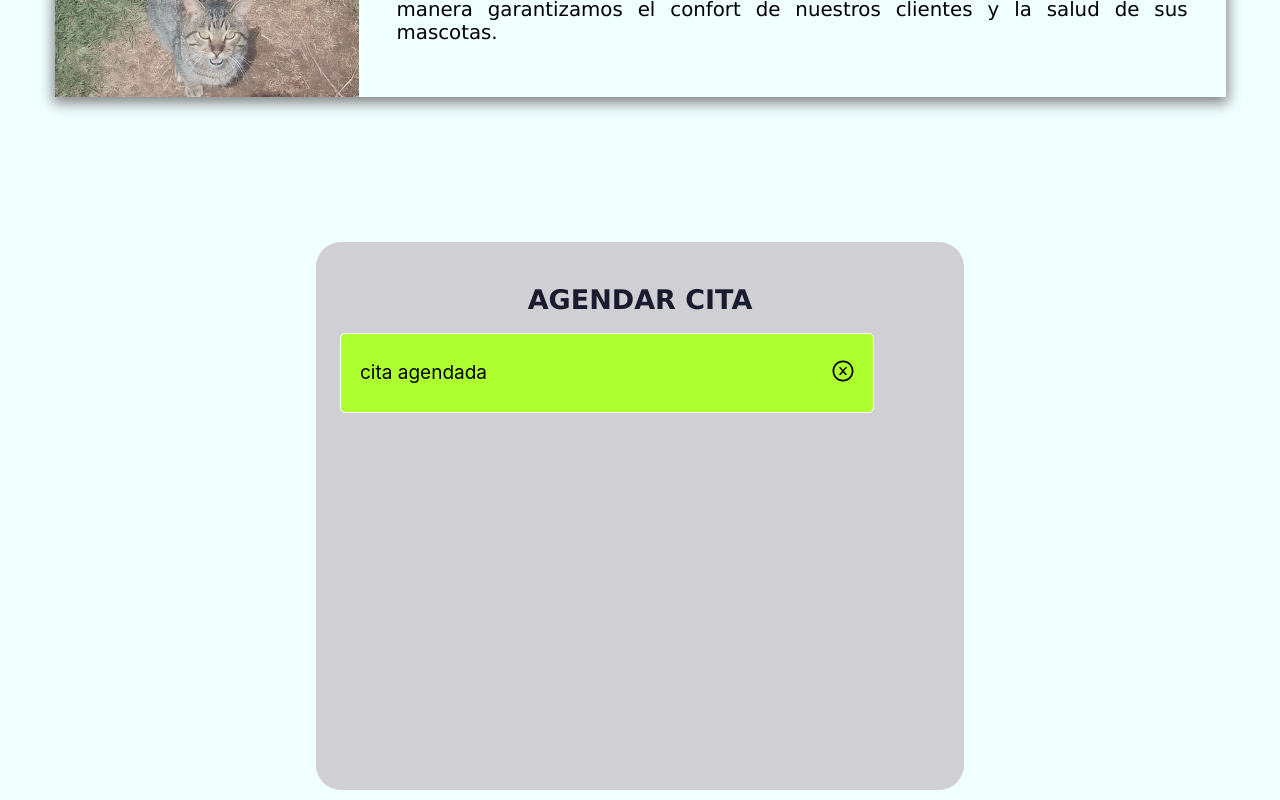
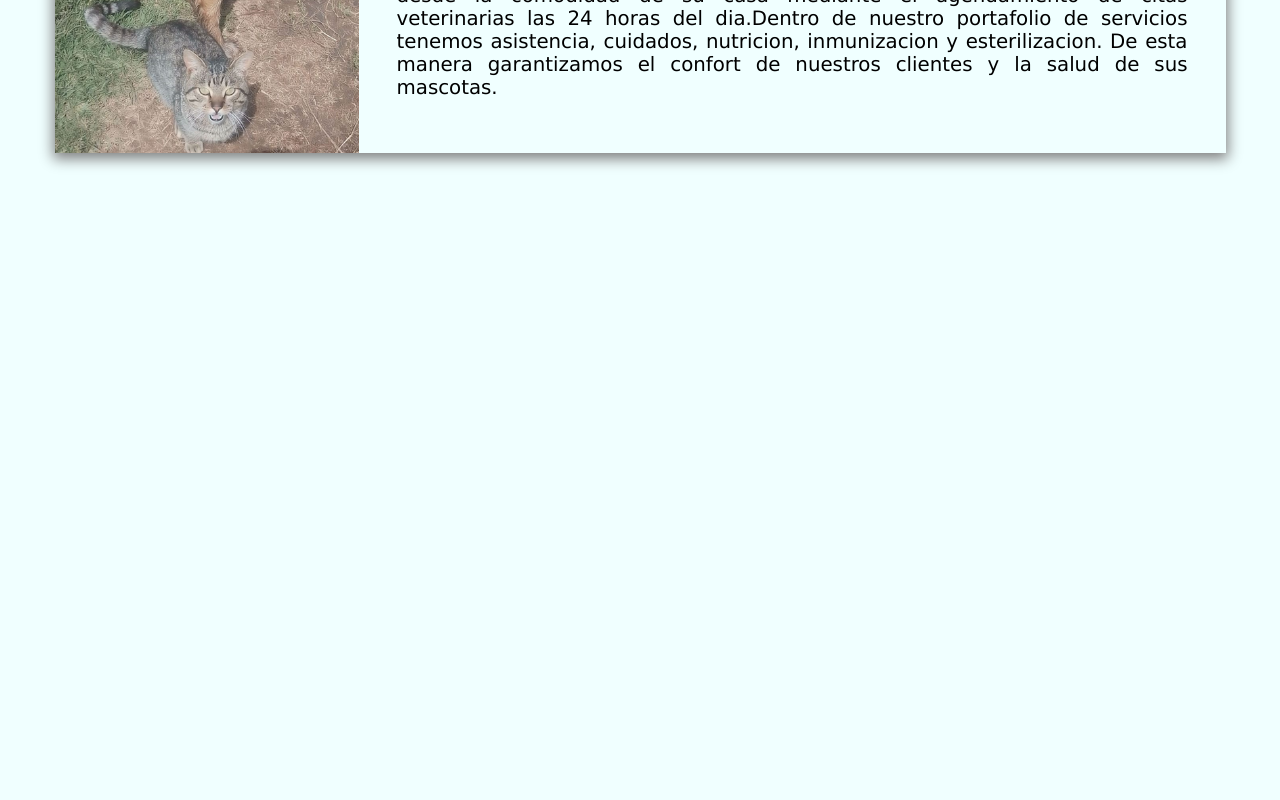
Before and after one commit to victorEmerio5/proyecto-final-g12, a React (Create React App) app: page / in a window 1280 px wide. Shown: the part 495-1295 px from the top of the page. After the commit the page ends 800 px from the top, so only its background shows below. Built offline with nearby package versions, Linux system fonts and the light colour scheme; the HTML template or start-up script is replaced by a standard one.

Commit message:
eliminando errores

```diff
--- a/src/App.css
+++ b/src/App.css
@@ -19,20 +19,11 @@ h1 {
   font-family: Verdana, Geneva, Tahoma, sans-serif;
   max-width: 939px;
   font-size: 2.4em;
-  font-weight: 698;
-  line-height: 1.1;
   margin: 40px 0;
 }
 
 h1:hover {
-  font-size: 3.0em;
-}
-
-h2 {
-  color: #1b1b30;
-  font-family: Verdana, Geneva, Tahoma, sans-serif;
-  text-align: center;
-  margin: 18px 0;
+  font-size: 2.0em;
 }
 
 /*estilo contenedor App*/
@@ -55,14 +46,3 @@ h2 {
   align-items: center;
   justify-content: center;
 }
-
-/*estilo cont-cita*/
-
-.cont-cita {
-  width: 600px;
-  min-height: 500px;
-  background-color: #d0d0d4;
-  padding: 24px;
-  margin: 10px;
-  border-radius: 25px;
-}
--- a/src/App.js
+++ b/src/App.js
@@ -1,7 +1,6 @@
 import React from 'react';
 import './App.css';
 import Intro from './componentes/Intro.jsx';
-import Cita from './componentes/Cita.jsx';
 
 //componente principal del programa
 
@@ -15,10 +14,6 @@ function App() {
           descripcion='Servicio de citas de veterinaria es una empresa que promueve el bienestar de todo tipo de mascota. Nuestro principal objetivo es ofrecer a nuestros clientes las herramientas neceasarias para que puedan acceder a nuestros servicios desde la comodidad de su casa mediante el agendamiento de citas veterinarias las 24 horas del dia.Dentro de nuestro portafolio de servicios tenemos asistencia, cuidados, nutricion, inmunizacion y esterilizacion. De esta manera garantizamos el confort de nuestros clientes y la salud de sus mascotas.'
           />
         </div>
-     <div className='cont-cita'>
-      <h2>AGENDAR CITA</h2>
-      <Cita texto='cita agendada'/>
-     </div>
     </div>
   );
 }
--- a/src/componentes/Cita.jsx
+++ /dev/null
@@ -1,20 +0,0 @@
-import React from "react";
-import '../hojas-estilos/Cita.css';
-import { AiOutlineCloseCircle } from "react-icons/ai";  //AiOutlineCloseCircle es un compónenete de react
-
-//componente Cita
-
-function Cita ({ texto, agendada }){
-  return (
-    <div className={agendada ? 'cita-cont agendada' : 'cita-cont'}>
-      <div className='cita-texto'>
-        {texto}
-      </div>
-      <div className='cita-cont-icono'>
-        <AiOutlineCloseCircle className='cita-icono' />
-      </div>
-    </div>
-  );
-}
-
-export default Cita;
--- a/src/hojas-estilos/Cita.css
+++ /dev/null
@@ -1,36 +0,0 @@
-.cita-cont {
-  width: 499px;
-  min-height: 64px;
-  background-color: greenyellow;
-  margin: 4px 0;
-  padding: 7px 14px 7px 19px;
-  display: flex;
-  justify-content: space-between;
-  align-items: center;
-  border-radius: 5px;
-  border: 1px solid white;
-  cursor: pointer;
-}
-
-/*estilo cita-texto: overflow-wrap hace saltos de linea si el texto es muy largo*/
-.cita-texto {
-  width: 99%;
-  height: 99%;
-  font-size: 19px;
-  display: flex;
-  align-items: center;
-  overflow-wrap: anywhere;
-}
-
-.cita-icono {
-  width: 24px;
-  height: 24px;
-  margin: 4px;
-}
-
-/*estilo agendada*/
-
-.cita-cont.agendada {
-  background-color: #5a01a4;
-  text-decoration: line-through;
-}
```
Lines whose indentation alone changed are shown as unchanged.
